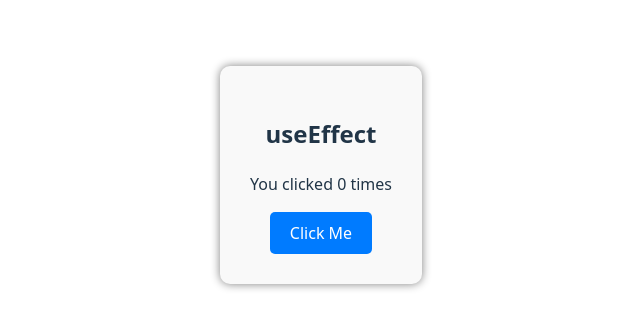
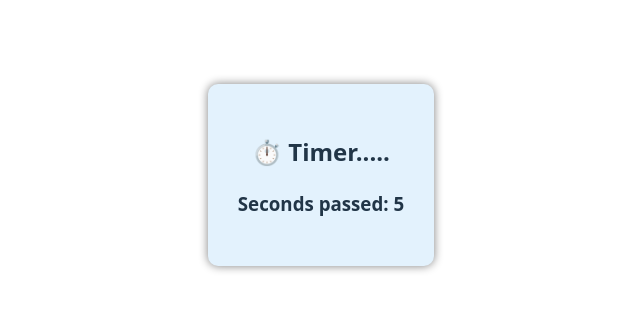
Before and after one commit to zarish123z/React.js, a React (Vite) app in the folder vite-project/: page / in a window 1280 px wide. Shown: the part 275-604 px from the top of the page, without its empty margins (319-959 px from the left). Built offline with nearby package versions, Linux system fonts and the light colour scheme.

Commit message:
Hooks_useEffectTimer

```diff
--- /dev/null
+++ b/vite-project/src/UseEffectTimer.jsx
@@ -0,0 +1,35 @@
+
+import React, { useState, useEffect } from "react";
+
+function UseEffectTimer() {
+  //  create State for seconds
+  const [seconds, setSeconds] = useState(0);
+
+  //  useEffect to start timer
+  useEffect(() => {
+    const timer = setInterval(() => {
+      setSeconds((prev) => prev + 1); //  Har 1000miliseconds(1_sec) badhata jaaye
+    }, 1000);
+
+    //  Cleanup (jab component band ho)
+    return () => clearInterval(timer);
+  }, []);  // Empty [] → sirf ek bar run hoga
+        // UI Styling
+  return (
+    <div
+      style={{
+        textAlign: "center",
+        marginTop: "100px",
+        background: "#e3f2fd",
+        padding: "30px",
+        borderRadius: "10px",
+        boxShadow: "0 0 10px gray",
+      }}
+    >
+      <h2>⏱️ Timer..... </h2>
+      <h3>Seconds passed: {seconds}</h3>
+    </div>
+  );
+}
+
+export default UseEffectTimer;
--- a/vite-project/src/main.jsx
+++ b/vite-project/src/main.jsx
@@ -13,6 +13,7 @@ import ConditionalRendering from './ConditionalRendering.jsx'
 import ListAndKeys from './ListandKeys.jsx'
 import TableList from './TableList.jsx'
 import UseEffectTitle from './UseEffectTitle.jsx'
+import UseEffectTimer from './UseEffectTimer.jsx'
 
 
 
@@ -40,7 +41,8 @@ createRoot(document.getElementById('root')).render(
 {/* <ConditionalRendering/> */}
 {/* <ListAndKeys/> */}
 {/* <TableList/> */}
-<UseEffectTitle/>
+{/* <UseEffectTitle/> */}
+<UseEffectTimer/>
 
 
 
```
